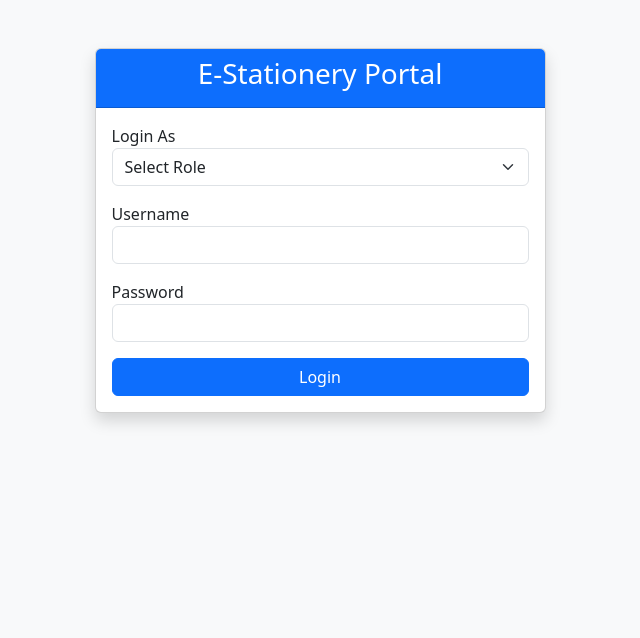
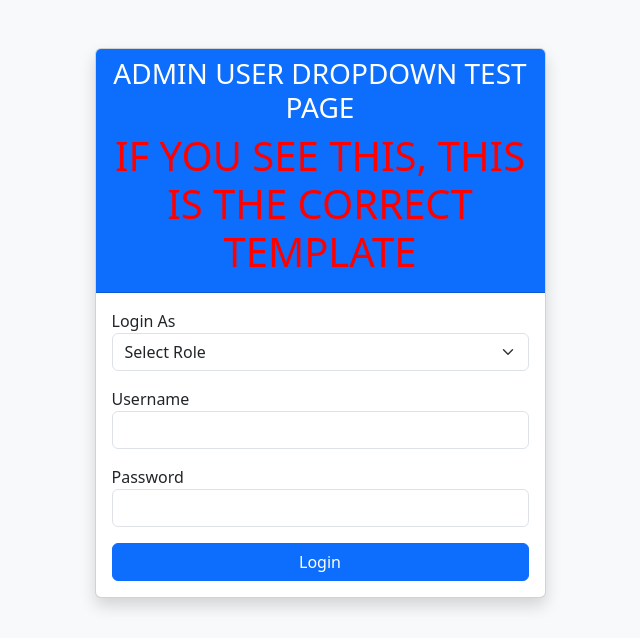
Before and after one commit to girjeshmeena61-lang/stationery-portal, a Django app: template stationery/templates/registration/login.html in a window 1280 px wide. Shown: the top 638 px of the page, without its empty margins (320-960 px from the left). Run offline with Django 5.2, Linux system fonts and the light colour scheme; the template is opened without the code that fills it, so the values that code supplies are empty.

Commit message:
Test login template

```diff
--- a/stationery/templates/registration/login.html
+++ b/stationery/templates/registration/login.html
@@ -16,7 +16,8 @@
             <div class="card shadow">
 
                 <div class="card-header bg-primary text-white text-center">
-                    <h3>E-Stationery Portal</h3>
+                    <h3>ADMIN USER DROPDOWN TEST PAGE</h3>
+<h1 style="color:red">IF YOU SEE THIS, THIS IS THE CORRECT TEMPLATE</h1>
                 </div>
 
                 <div class="card-body">
```
